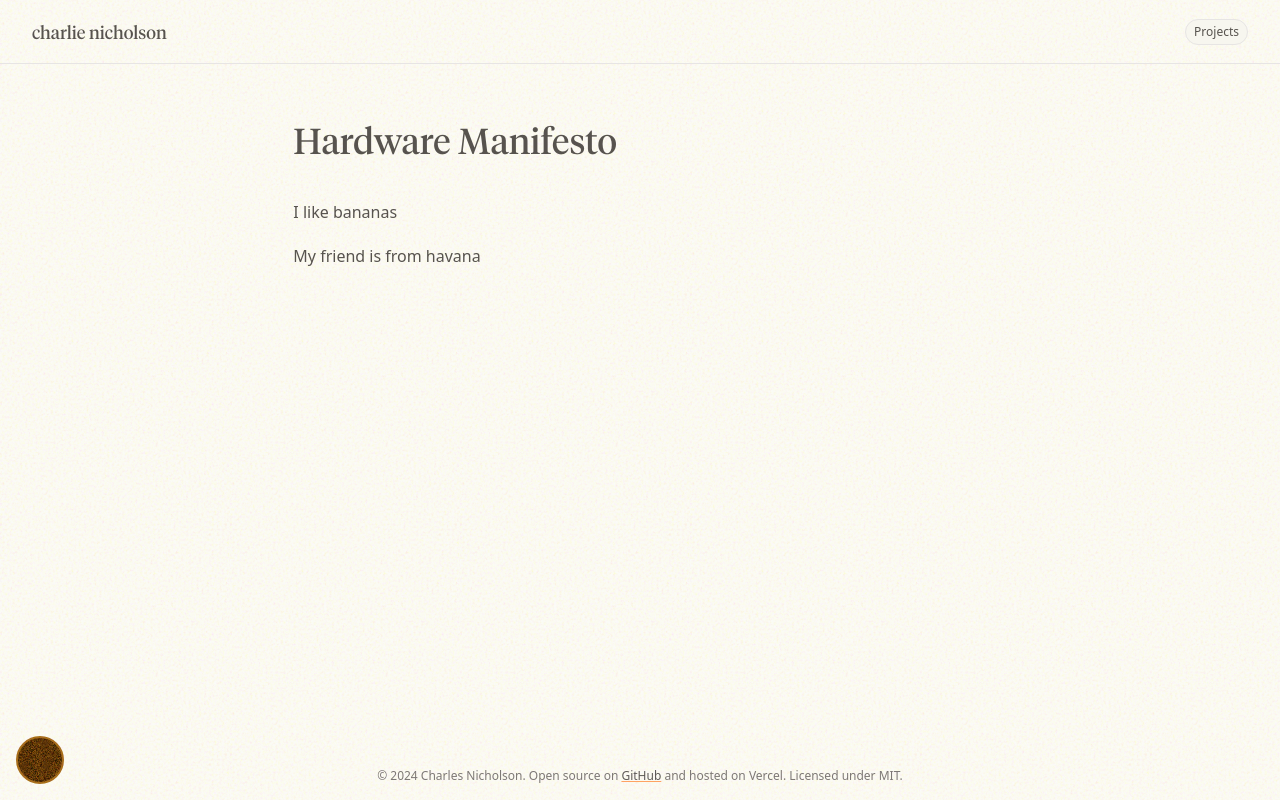
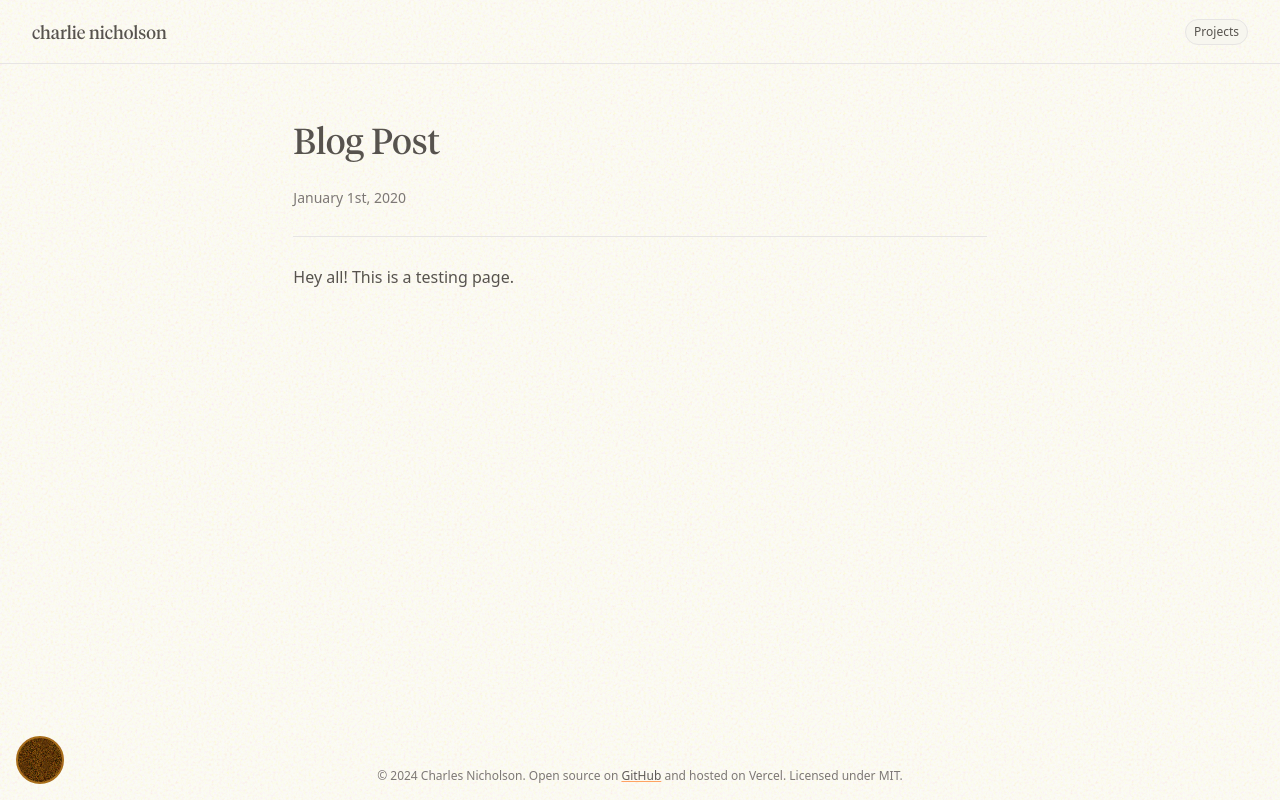
Before and after one commit to crnicholson/website, a Next.js app: page /blog/test in a window 1280 px wide. Built offline with nearby package versions, Linux system fonts and the light colour scheme.

Commit message:
page looks good time for bed

```diff
--- a/app/blog/test/page.mdx
+++ b/app/blog/test/page.mdx
@@ -5,12 +5,8 @@ export const metadata = createMdxMetadata({
     description: 'A test blog post about bananas'
 });
 
-<MdxPage backHref="/" backText="← Back to Banana Land">
+<MdxPage>
 
-# Hardware Manifesto
-
-I like bananas
-
-My friend is from havana
+Hey all! This is a testing page.
 
 </MdxPage>
--- a/components/MdxPage.tsx
+++ b/components/MdxPage.tsx
@@ -1,5 +1,4 @@
 import { Metadata } from 'next';
-import StyledLink from '@/components/styledLink';
 import Link from 'next/link';
 import Footer from '@/components/footer';
 
@@ -8,13 +7,19 @@ interface MdxPageProps {
     backHref?: string;
     backText?: string;
     showBackLink?: boolean;
+    publishedDate?: string;
+    editedDate?: string;
+    title?: string;
 }
 
 export default function MdxPage({
     children,
     backHref = "/",
     backText = "← Back to Home",
-    showBackLink = true
+    showBackLink = true,
+    publishedDate = "January 1st, 2020",
+    editedDate = "",
+    title = "Blog Post"
 }: MdxPageProps) {
     return (
         <>
@@ -35,11 +40,18 @@ export default function MdxPage({
                     )} */}
 
                 <div className="w-2/3 px-20">
+                    <h1 className="font-[tiempos] text-4xl mb-7">
+                        {title}
+                    </h1>
+                    <div className="text-sm text-link-hover mb-7">
+                        {editedDate ? <p className="mb-2">First published on: {publishedDate}</p> : <p>{publishedDate}</p>}
+                        {editedDate && <p>Edited on: {editedDate}</p>}
+                    </div>
+                    <div className="mb-7 border-b border-border"></div>
                     {children}
                 </div>
-
                 <Footer />
-            </div>
+            </div >
         </>
     );
 }
```
